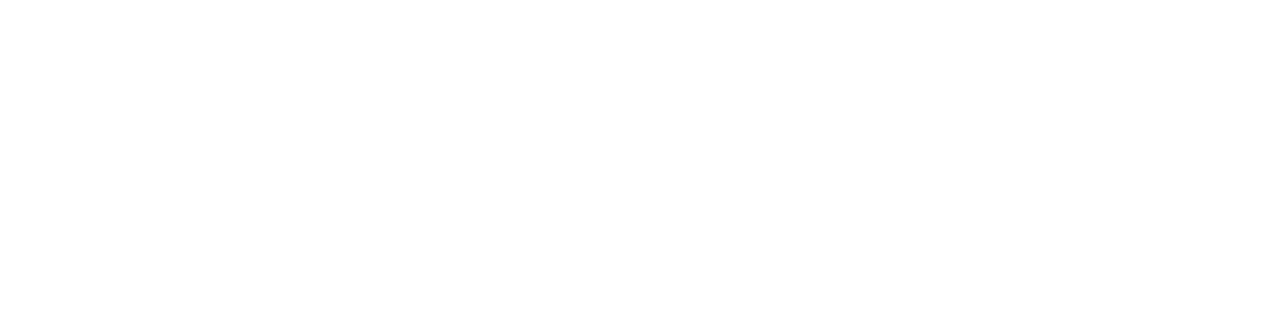
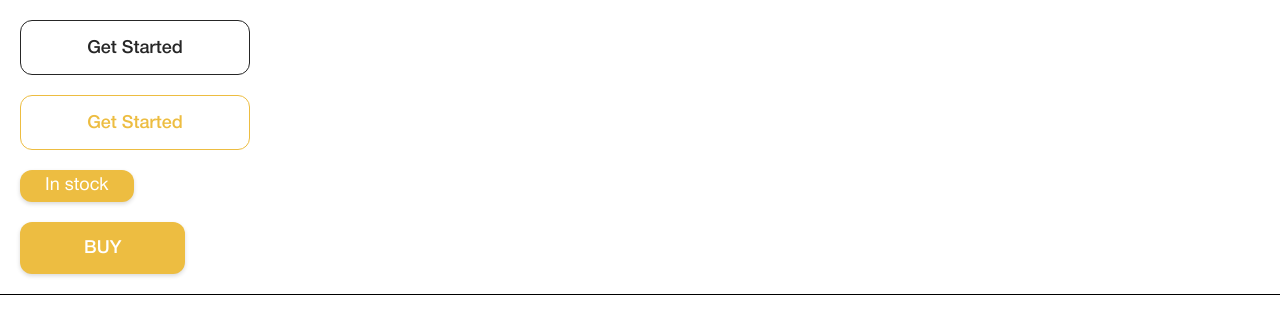
Before and after one commit to platinum-fund/exchange-landing, a Gatsby site: page /exchange in a window 1280 px wide. Built offline with nearby package versions, Linux system fonts and the light colour scheme; Gatsby itself is replaced by a stand-in of ours.

Commit message:
Add demo component
For develop and demonstration usage only

```diff
--- /dev/null
+++ b/src/components/demo/demo.less
@@ -0,0 +1,10 @@
+.demo {
+  .section {
+    margin-bottom: 3rem;
+    border-bottom: 1px solid black;
+
+    & > * {
+      margin: 2rem;
+    }
+  }
+}
--- /dev/null
+++ b/src/components/demo/index.js
@@ -0,0 +1,25 @@
+import React from 'react'
+import './demo.less'
+
+const Demo = () => {
+  return (
+    <div className="demo">
+      <div className="section">
+        <button className="button_theme_light">
+          Get Started
+        </button>
+        <button className="button_theme_light-main">
+          Get Started
+        </button>
+        <button className="button_theme_action">
+          In stock
+        </button>
+        <button className="button_theme_action-main">
+          Buy
+        </button>
+      </div>
+    </div>
+  )
+}
+
+export default Demo
--- a/src/pages/exchange/index.js
+++ b/src/pages/exchange/index.js
@@ -2,11 +2,12 @@
 import './page_exchange.less'
 import Layout from 'src/components/layout/LayoutPure'
 import Preface from 'src/components/sections/preface'
+import Demo from 'src/components/demo'
 
 const IndexPage = () => (
   <Layout pageTitle="Platinum" language="en">
     <main className="page_exchange">
-      <Preface />
+      <Demo />
     </main>
   </Layout>
 )
--- a/src/pages/exchange/page_exchange.less
+++ b/src/pages/exchange/page_exchange.less
@@ -1,5 +1,5 @@
 @import '~src/common.blocks/imports/media.less';
 
 .page_exchange {
-
+  color: #000;
 }
```
